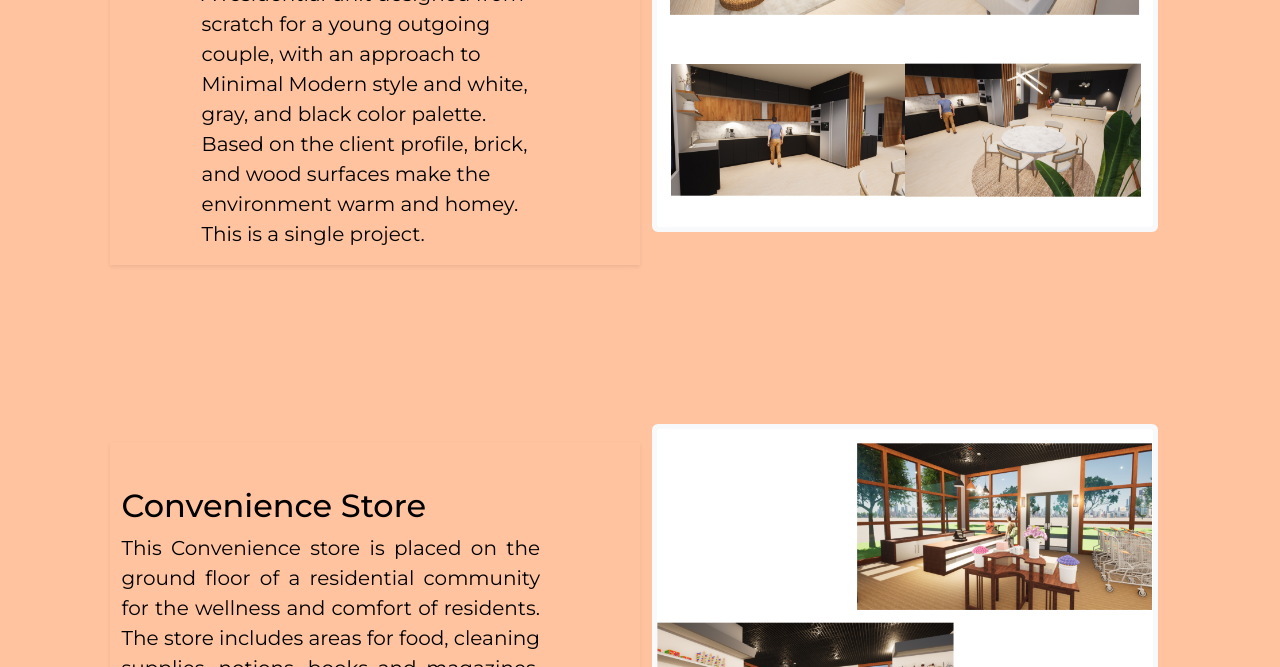
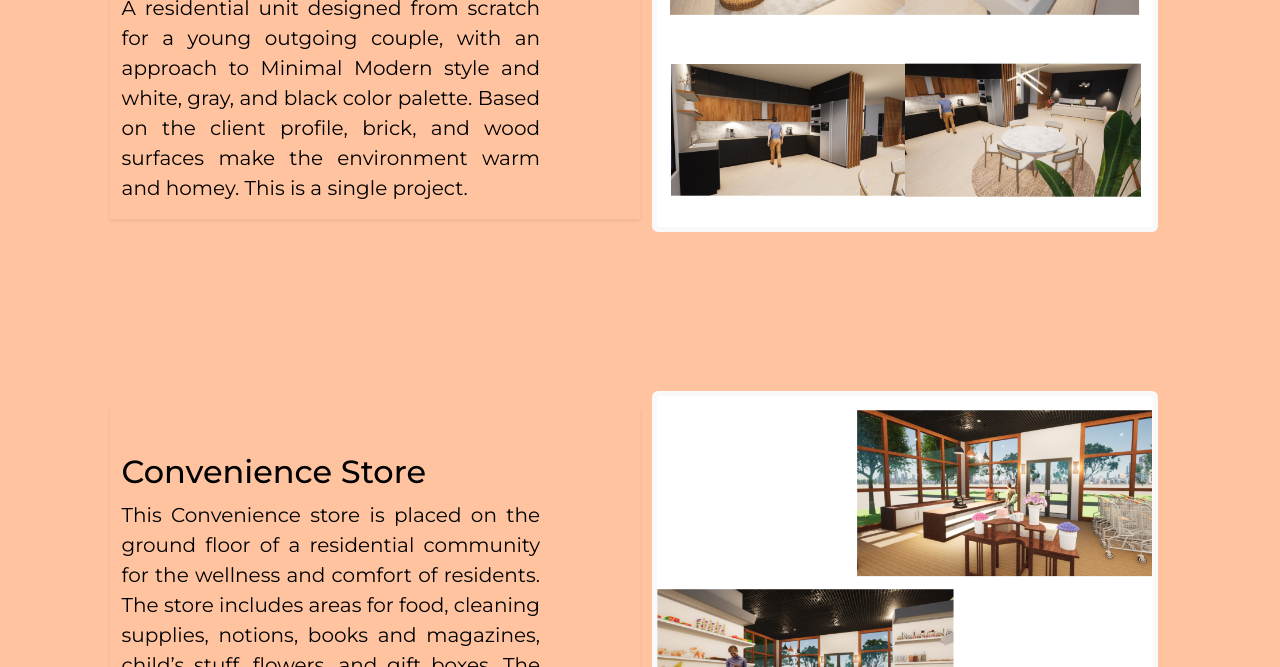
Before and after one commit to marjanroochi/cv, a plain HTML site: page about.html in a window 1280 px wide. Shown: the part 433-1100 px from the top of the page. Drawn offline with nearby package versions, Linux system fonts and the light colour scheme; a web font is replaced by a local one.

Commit message:
Update about.html

```diff
--- a/about.html
+++ b/about.html
@@ -92,7 +92,7 @@
 
           <div class="col-lg-6 col-lg-6 align-self-center shadow-sm" style="padding-top: 45px; padding-right: 100px;">
             <h2>Residential Open Living Space</h2>
-            <p style="font-size: 20px; text-align: left; padding-left:80px;">
+            <p style="font-size: 20px; text-align: justify;">
                   A residential unit designed from scratch for a young
                   outgoing couple, with an approach to Minimal Modern style and white, gray, and black color palette. Based on the client profile, brick, and wood surfaces make the
                   environment warm and homey. This is a single project.
```
